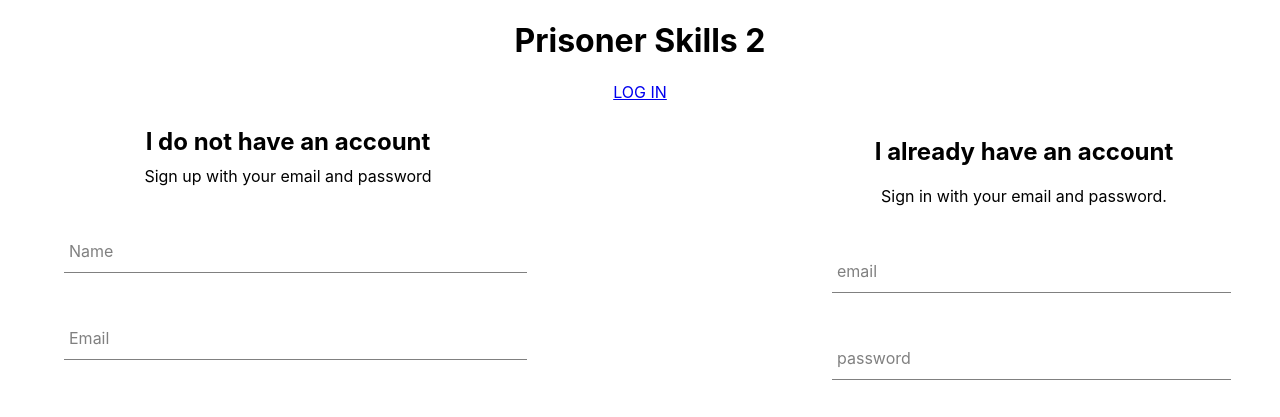
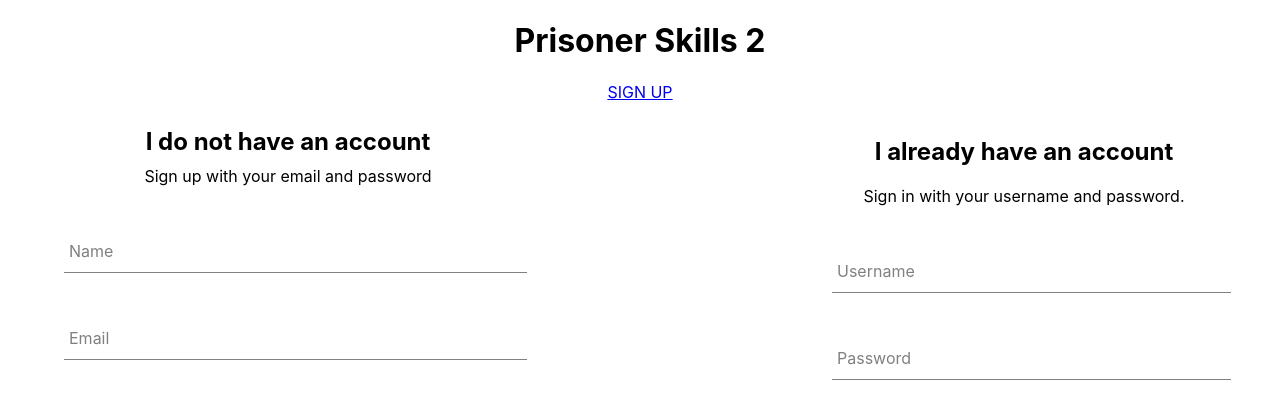
Before and after one commit to evoingram/Front-End, a React (Create React App) app in the folder prisoner-skills-2/: page /login in a window 1280 px wide. Shown: the top 417 px of the page. Built offline with nearby package versions, Linux system fonts and the light colour scheme.

Commit message:
changed signin requirement from email to username

```diff
--- a/prisoner-skills-2/src/components/header/Header.jsx
+++ b/prisoner-skills-2/src/components/header/Header.jsx
@@ -5,7 +5,7 @@ const Header = () => {
    return (
     <div className="options">
         <Link className="option" to="/login">
-            LOG IN
+            SIGN UP
         </Link>
         {/* <Link className="option" >
             CONTACT
--- a/prisoner-skills-2/src/components/signin/SignIn.jsx
+++ b/prisoner-skills-2/src/components/signin/SignIn.jsx
@@ -10,7 +10,7 @@ class SignIn extends Component {
         super(props);
 
         this.state = {
-            email: "",
+            username: "",
             password: ""
         }
     }
@@ -18,28 +18,28 @@ class SignIn extends Component {
     handleSubmit = event => {
         event.preventDefault();
 
-        this.setState({ email: "", password: "" })
+        this.setState({ username: "", password: "" })
     }
 
     handleChange = event => {
-        const { value, name } = event.target;
+        const { value, username } = event.target;
 
-        this.setState({ [name]: value })
+        this.setState({ [username]: value })
     }
 
     render() {
         return(
             <div className="log-in">
                 <h2>I already have an account</h2>
-                <span>Sign in with your email and password.</span>
+                <span>Sign in with your username and password.</span>
 
                 <form onSubmit={this.handleSubmit}>
                     <FormInput
-                    name="email"
-                    type="email"
-                    value={this.state.email}
+                    name="username"
+                    type="username"
+                    value={this.state.username}
                     handleChange={this.handleChange}
-                    label="email"
+                    label="Username"
                     required />
 
                     <FormInput
@@ -47,9 +47,8 @@ class SignIn extends Component {
                     type="password"
                     value={this.state.password}
                     handleChange={this.handleChange}
-                    label="password"
+                    label="Password"
                     required />
-
 
                     <div className="buttons">
                         <CustomButton type="submit">SIGN IN</CustomButton>
```
